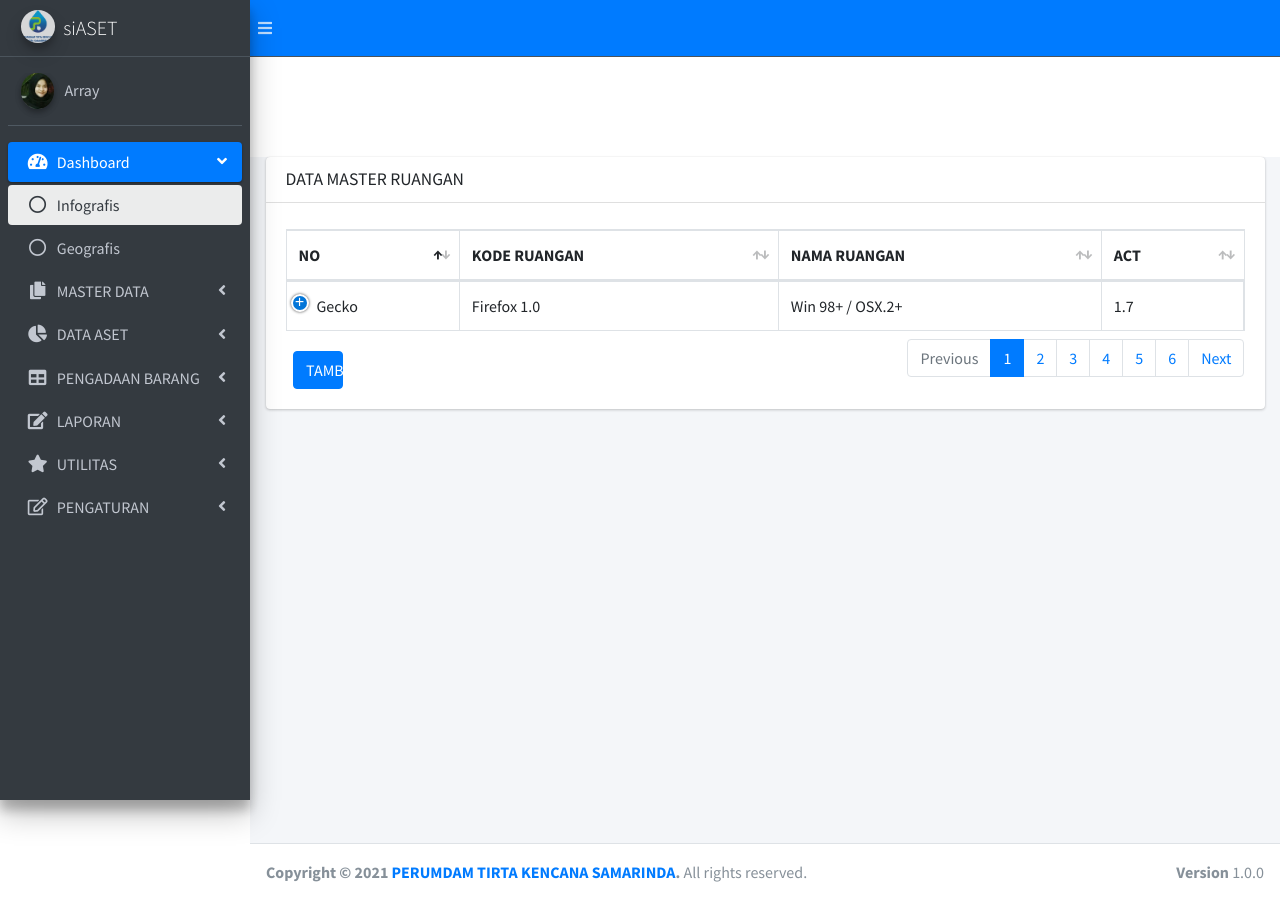
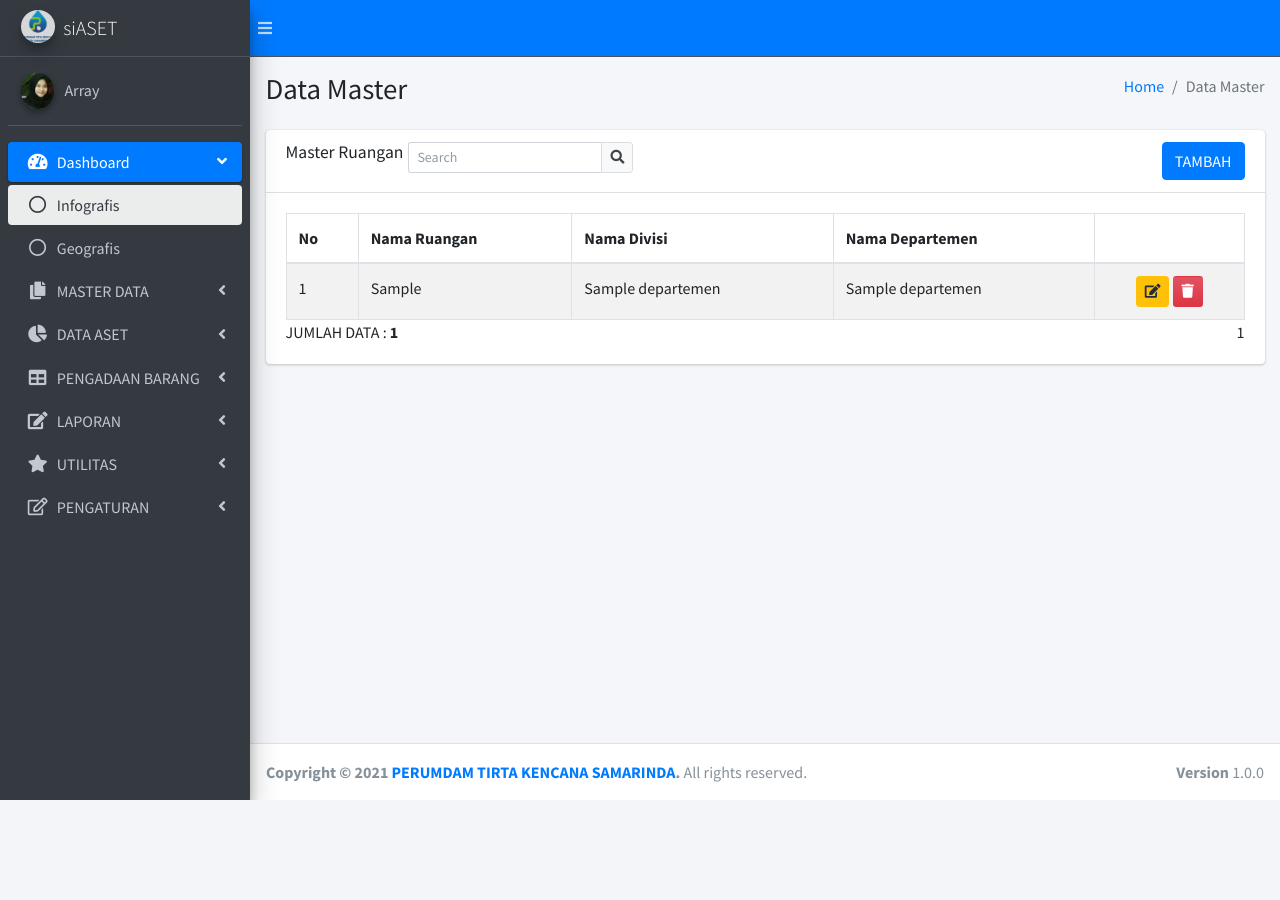
Before and after one commit to agussyabany/Aset, a PHP site: page /Aset/ruangan/data.php in a window 1280 px wide. After the commit the page ends 800 px from the top, so only its background shows below. Run offline with PHP 8.4, Linux system fonts and the light colour scheme; a user stored in the database is signed in; tables that the repository leaves empty or names only in its code hold one stand-in row (values such as "Sample post"); some libraries are stand-ins or nearby versions.

Commit message:
membuat fungsi view data ruangan

```diff
--- a/ruangan/data.php
+++ b/ruangan/data.php
@@ -1,92 +1,176 @@
-<?php include_once('../header.php'); ?>
+<?php
+include_once('../header.php'); ?>
 
-<div class="content-wrapper" style="margin-top: 100px;">
-			<section class="content">
+<div class="content-wrapper">
+    <!-- Content Header (Page header) -->
+    <section class="content-header">
+      <div class="container-fluid">
+        <div class="row mb-2">
+          <div class="col-sm-6">
+            <h1>Data Master</h1>
+          </div>
+          <div class="col-sm-6">
+            <ol class="breadcrumb float-sm-right">
+              <li class="breadcrumb-item"><a href="#">Home</a></li>
+              <li class="breadcrumb-item active">Data Master</li>
+            </ol>
+          </div>
+        </div>
+      </div><!-- /.container-fluid -->
+    </section>
+
+    <!-- Main content -->
+    <section class="content">
       <div class="container-fluid">
         <div class="row">
           <div class="col-12">
             <div class="card">
               <div class="card-header">
-                <h3 class="card-title">DATA MASTER RUANGAN</h3>
+
+
+
+                <h3 class="card-title">Master Ruangan</h3>
+
+
+                <div class="float-sm-right">
+                      <a type="button" class="btn btn-block btn-primary" href="add.php">TAMBAH</a>
+                </div>
+
+                <form  action="" method="post" class="form-inline ml-3">
+                    <div class="input-group input-group-sm float-right" style="margin-left: 5px;">
+                      <input  name="pencarian" class="form-control form-control-navbar" type="text" placeholder="Search" aria-label="Search">
+                      <div class="input-group-append">
+                        <button class="btn btn-default" type="submit">
+                          <i class="fas fa-search"></i>
+                        </button>
+                      </div>
+                    </div>
+                  </form>
+
               </div>
               <!-- /.card-header -->
               <div class="card-body">
-                <div id="example2_wrapper" class="dataTables_wrapper dt-bootstrap4"><div class="row"><div class="col-sm-12 col-md-6"></div><div class="col-sm-12 col-md-6"></div></div><div class="row"><div class="col-sm-12"><table id="example2" class="table table-bordered table-hover dataTable dtr-inline collapsed" role="grid" aria-describedby="example2_info">
+                <table id="example2" class="table table-bordered table-striped">
                   <thead>
-                  <tr role="row">
-                  	<th class="sorting_asc" tabindex="0" aria-controls="example2" rowspan="1" colspan="1" aria-sort="ascending" aria-label="Rendering engine: activate to sort column descending">NO</th>
-                  	<th class="sorting" tabindex="0" aria-controls="example2" rowspan="1" colspan="1" aria-label="Browser: activate to sort column ascending">KODE RUANGAN</th>
-                  	<th class="sorting" tabindex="0" aria-controls="example2" rowspan="1" colspan="1" aria-label="Platform(s): activate to sort column ascending">NAMA RUANGAN</th>
-                  	<th class="sorting" tabindex="0" aria-controls="example2" rowspan="1" colspan="1" aria-label="Engine version: activate to sort column ascending">ACT</th>
+                  <tr>
+
+                    <th>No</th>
+                    <th>Nama Ruangan</th>
+                    <th>Nama Divisi</th>
+                    <th>Nama Departemen</th>
+                    <th><i class ="glyphicon glyphicon-cog"></i></th>
+
+
 
                   </tr>
                   </thead>
-               <tbody>
+                  <tbody>
+        <?php
+        $batas = 10;
+        $hal = @$_GET['hal'];
+        if(empty($hal)){
+          $posisi = 0;
+          $hal =1;
+        } else {
+          $posisi = ($hal - 1) * $batas;
+        }
+        $no=1;
+        if($_SERVER['REQUEST_METHOD'] == "POST") {
+          $pencarian = trim(mysqli_real_escape_string($con, $_POST['pencarian']));
+          if($pencarian !='') {
+            $sql = "SELECT * FROM ruangan
+              INNER JOIN divisi ON ruangan.id_div = divisi.id_div INNER JOIN master_departemen ON ruangan.id_departemen = master_departemen.id_departemen";
+            $query = $sql;
+            $queryJml = $sql;
+          } else {
+            $query = "SELECT * FROM ruangan
+              INNER JOIN divisi ON ruangan.id_div = divisi.id_div INNER JOIN master_departemen ON ruangan.id_departemen = master_departemen.id_departemen LIMIT $posisi,$batas";
+            $queryJml ="SELECT * FROM ruangan
+              INNER JOIN divisi ON ruangan.id_div = divisi.id_div INNER JOIN master_departemen ON ruangan.id_departemen = master_departemen.id_departemen";
+            $no = $posisi + 1;
+          }
+        } else {
+          $query = "SELECT * FROM ruangan
+              INNER JOIN divisi ON ruangan.id_div = divisi.id_div INNER JOIN master_departemen ON ruangan.id_departemen = master_departemen.id_departemen LIMIT $posisi,$batas";
+          $queryJml ="SELECT * FROM ruangan
+              INNER JOIN divisi ON ruangan.id_div = divisi.id_div INNER JOIN master_departemen ON ruangan.id_departemen = master_departemen.id_departemen";
+          $no = $posisi + 1;
 
-                  <tr role="row" class="odd">
-                    <td tabindex="0" class="sorting_1">Gecko</td>
-                    <td>Firefox 1.0</td>
-                    <td>Win 98+ / OSX.2+</td>
-                    <td>1.7</td>
-                    <td style="display: none;">A</td>
-                  </tr>
+        }
 
-              </tbody>
+        $sql_ruang=mysqli_query($con, $query)or die (mysqli_error($con));
+        if(mysqli_num_rows($sql_ruang)> 0) {
+          while($data = mysqli_fetch_array($sql_ruang)){?>
+            <tr>
+              <td><?=$no++?></td>
+              <td><?=$data['ruang']?></td>
+              <td><?=$data['nama_div']?></td>
+               <td><?=$data['nama_departemen']?></td>
+              <td class="text-center">
+                <a href="edit.php?id=<?=$data['id_ruang']?>" class="btn btn-warning btn-sm"><i class="fas fa-edit"></i></a>
+                <a href="del.php?id=<?=$data['id_ruang']?>" onclick="return confirm('Yakin akan menghapus data?')" class="btn btn-sm bg-gradient-danger"><i class="fas fa-trash"></i></a>
 
-                </table></div></div>
-
-                <div class="row"><div class="col-sm-12 col-md-5">
-                	<div class="dataTables_info box col-2" id="example2_info" role="status" aria-live="polite">
-
-                		<a href="add.php" type="button" class="btn btn-block btn-primary">TAMBAH+</a>
+              </td>
 
 
-                	</div>
+            </tr>
+            <?php
+          }
 
-                </div>
-                	<div class="col-sm-12 col-md-7">
-                		<div class="dataTables_paginate paging_simple_numbers" id="example2_paginate">
-                			<ul class="pagination">
-                				<li class="paginate_button page-item previous disabled" id="example2_previous">
-                					<a href="#" aria-controls="example2" data-dt-idx="0" tabindex="0" class="page-link">Previous</a></li>
-                					<li class="paginate_button page-item active">
-                						<a href="#" aria-controls="example2" data-dt-idx="1" tabindex="0" class="page-link">1</a></li>
-                						<li class="paginate_button page-item ">
-                							<a href="#" aria-controls="example2" data-dt-idx="2" tabindex="0" class="page-link">2</a></li>
-                							<li class="paginate_button page-item ">
-                								<a href="#" aria-controls="example2" data-dt-idx="3" tabindex="0" class="page-link">3</a></li>
-                								<li class="paginate_button page-item ">
-                									<a href="#" aria-controls="example2" data-dt-idx="4" tabindex="0" class="page-link">4</a></li>
-                									<li class="paginate_button page-item ">
-                										<a href="#" aria-controls="example2" data-dt-idx="5" tabindex="0" class="page-link">5</a>
-                									</li>
-                									<li class="paginate_button page-item ">
-                										<a href="#" aria-controls="example2" data-dt-idx="6" tabindex="0" class="page-link">6</a>
-                									</li>
-                									<li class="paginate_button page-item next" id="example2_next">
-                										<a href="#" aria-controls="example2" data-dt-idx="7" tabindex="0" class="page-link">Next
-                										</a></li></ul></div></div>
-
-
-                	</div></div>
+        }else {
+          echo "<tr><td colspan=\"4\" align=\"center\">Data Tidak Ditemukan</td></tr>";
+        }
 
 
 
-              </div>
-              <!-- /.card-body -->
-            </div>
-            <!-- /.card -->
+        ?>
+
+      </tbody>
 
 
-            <!-- /.card -->
-          </div>
-          <!-- /.col -->
+                </table>
+                <?php
+  if (@$_POST['pencarian']  =='') { ?>
+    <div style="float:left;">
+      <?php
+    $jml = mysqli_num_rows(mysqli_query($con, $queryJml));
+    echo "JUMLAH DATA : <b>$jml</b>";
+    ?>
+    </div>
+
+
+      <div class="pagination"  style="float:right;">
+      <ul class="pagination" style="margin:0">
+        <?php
+        $jml_hal = ceil($jml / $batas);
+        for ($i=1; $i <= $jml_hal; $i++) {
+          if($i !=$hal) {
+            echo "<li><a href=\"?hal=$i\">$i</a></li>";
+          } else {
+            echo "<li class =\"active\"><a>$i</a></li>";
+          }
+        }
+        ?>
+
+      </ul>
+
+
+    </div>
+    <?php
+  }else{
+    echo "<div style=\"float:left;\">";
+    $jml=mysqli_num_rows(mysqli_query($con,$queryJml));
+    echo"DATA HASIL PENCARIAN : <b>$jml</b>";
+    echo "</div>";
+  }
+  ?>
+              </div>
+
+            </div>
+          </section>
         </div>
-        <!-- /.row -->
-      </div>
-      <!-- /.container-fluid -->
-    </section>
-							     </div>
+
+
 
 
 
```
